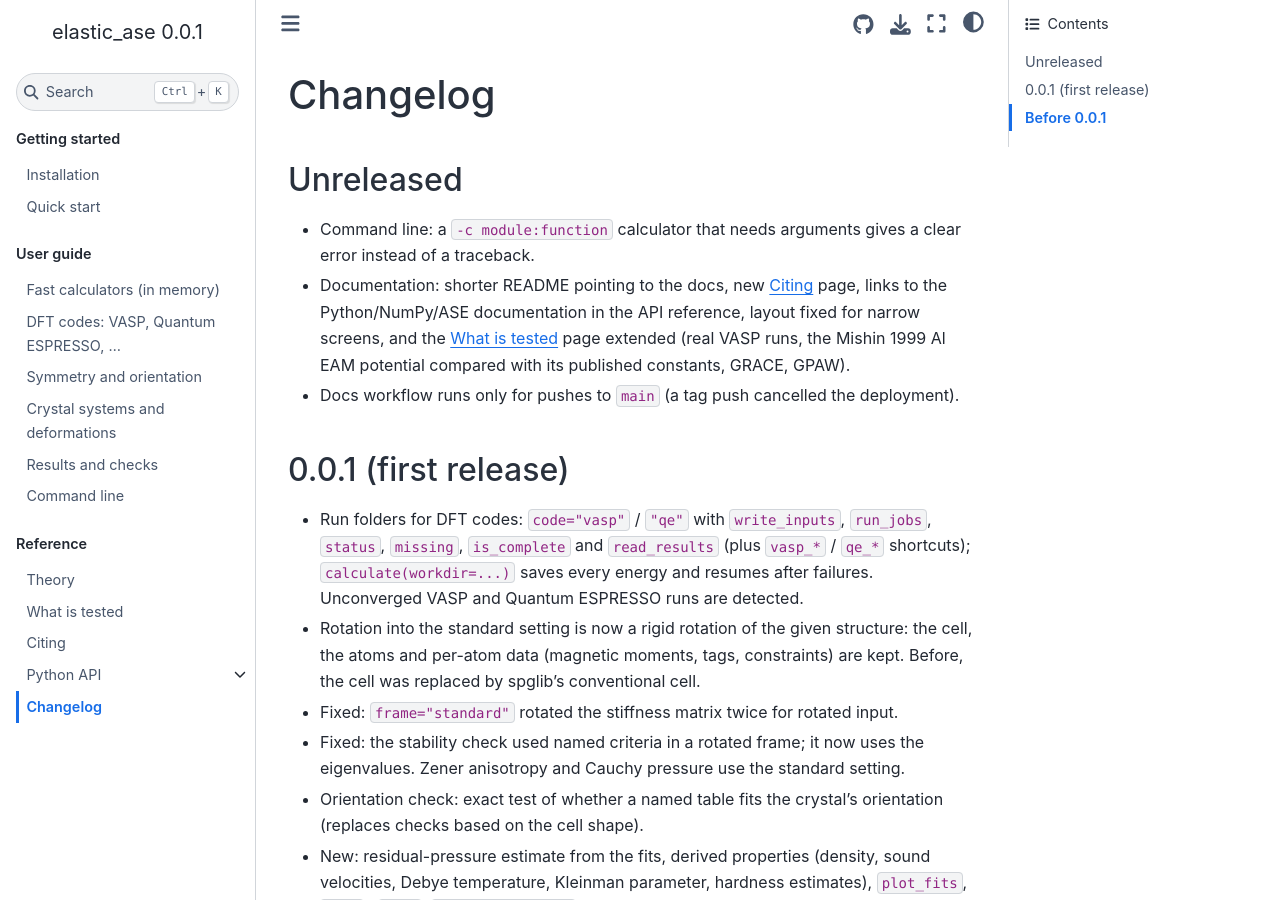
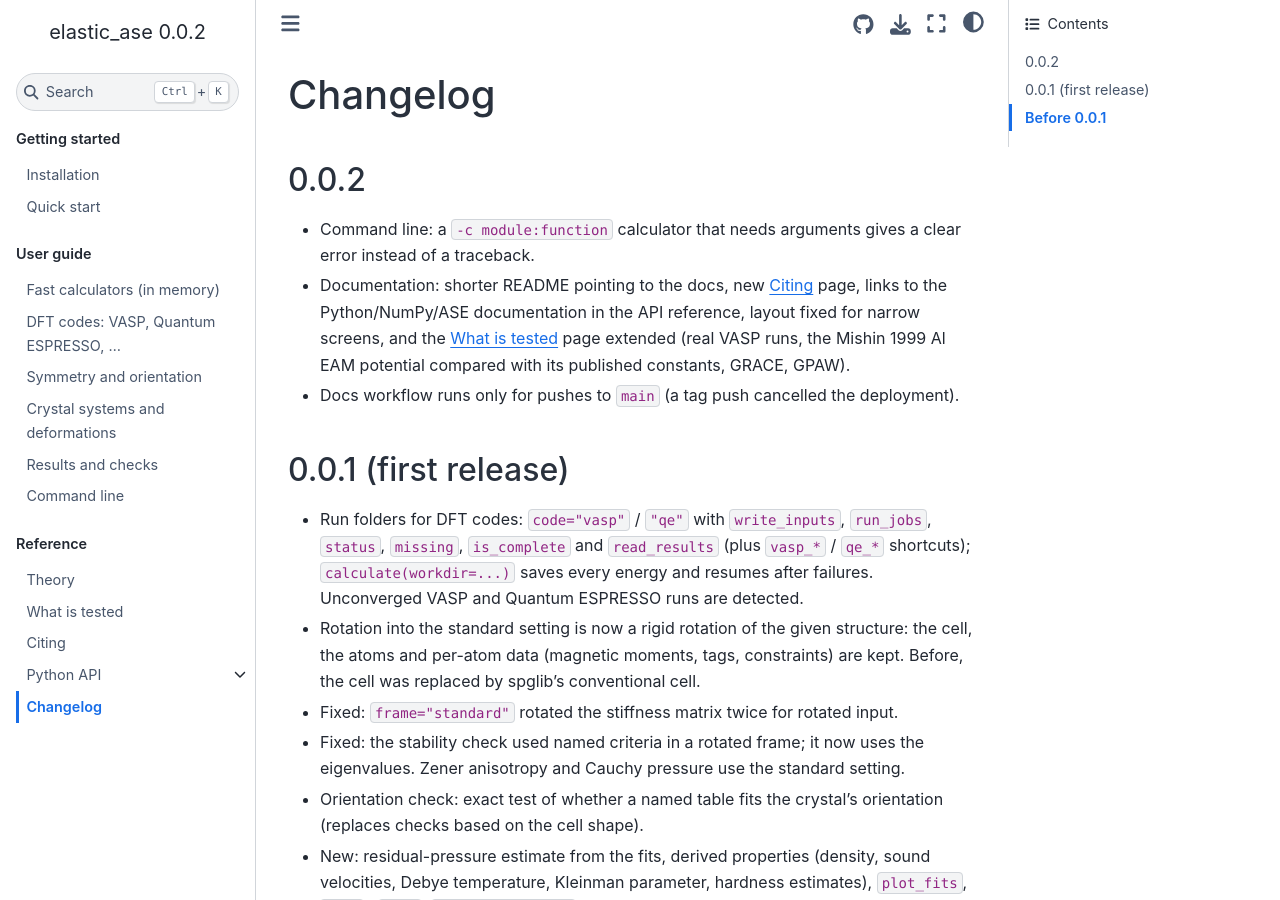
Before and after one commit to prnvrvs/elastic_ase, a Sphinx documentation site: the page built from docs/changelog.rst, in a window 1280 px wide and 900 px high. Built offline with Sphinx 7.4.7 and the Sphinx Book theme 1.1.4, drawn with Linux system fonts in a browser that asks for light colours.

Commit message:
Release 0.0.2: short README for PyPI, docs and testing updates
- README (also the PyPI page) is now a short overview linking to the docs
- install instructions: elastic-ase is on PyPI
- see docs/changelog.rst for 0.0.2

Co-Authored-By: Claude Opus 5.5 <noreply@anthropic.com>

```diff
--- a/docs/changelog.rst
+++ b/docs/changelog.rst
@@ -1,8 +1,8 @@
 Changelog
 =========
 
-Unreleased
-----------
+0.0.2
+-----
 
 * Command line: a ``-c module:function`` calculator that needs arguments gives a clear error
   instead of a traceback.
--- a/docs/citing.rst
+++ b/docs/citing.rst
@@ -52,7 +52,7 @@ BibTeX
      title   = {{elastic\_ase: elastic constants from energy-strain
                  calculations with ASE calculators}},
      url     = {https://github.com/prnvrvs/elastic_ase},
-     version = {0.0.1},
+     version = {0.0.2},
      year    = {2026},
    }
 
--- a/docs/installation.rst
+++ b/docs/installation.rst
@@ -3,7 +3,7 @@ Installation
 
 Python 3.10 or newer is required; NumPy, ASE and spglib are installed automatically.
 
-From PyPI (once the first release is published):
+From PyPI:
 
 .. code-block:: bash
 
--- a/elastic_ase/__init__.py
+++ b/elastic_ase/__init__.py
@@ -1,4 +1,4 @@
-__version__ = "0.0.1"
+__version__ = "0.0.2"
 
 from elastic_ase.calculator import ElasticASE
 from elastic_ase.properties import derived_properties
```
Also changed, not shown: README.md (+1 -1 lines).
